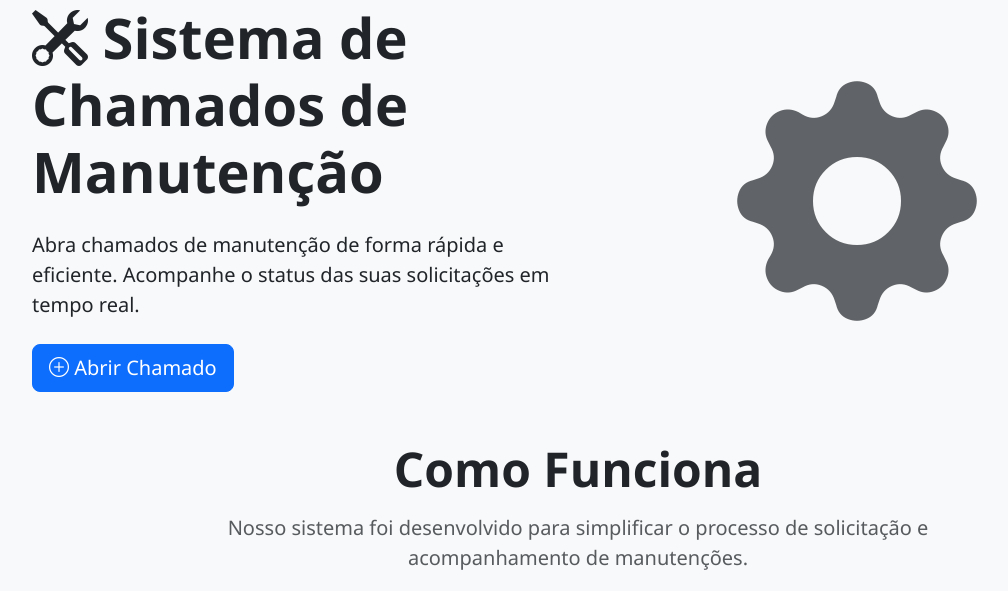
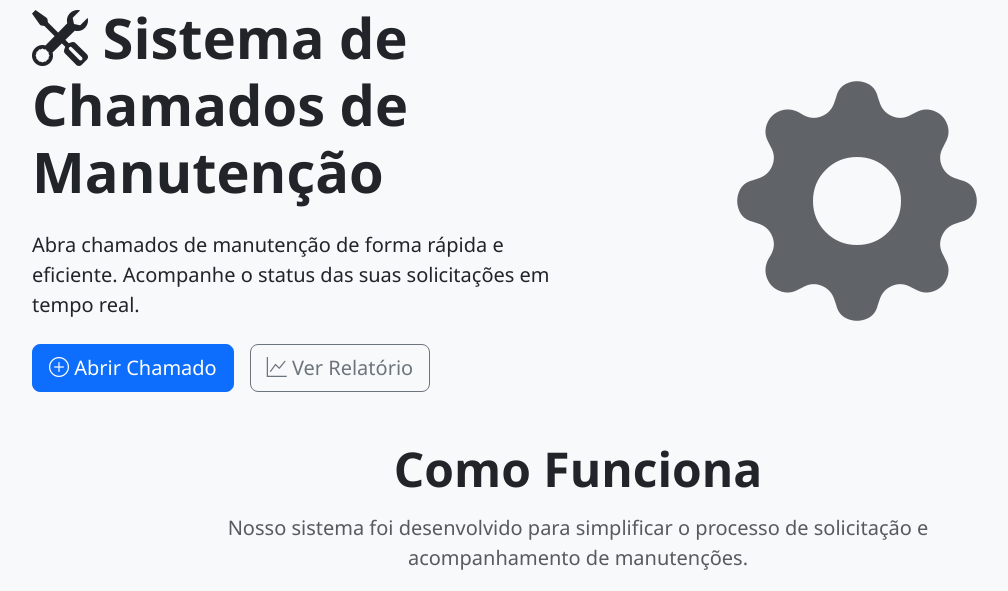
Before and after one commit to MarceloGomesFollow/APPManutencaoNEW, a Flask app: page /chamados/ in a window 1280 px wide. Shown: the part 76-667 px from the top of the page, without its empty margins (62-1070 px from the left). Run offline with Flask 3, Linux system fonts and the light colour scheme; data that the repository does not hold is empty; parts of the project's set-up code (start-up, migrations or seed data) failed here and were passed over.

Commit message:
fix: pagina inicial  - correção butoes abrir chamado e relatorios

```diff
--- a/src/templates/index.html
+++ b/src/templates/index.html
@@ -16,10 +16,10 @@
                     Acompanhe o status das suas solicitações em tempo real.
                 </p>
                 <div class="d-flex flex-wrap gap-3">
-                    <a href="{{ url_for('chamado.index') }}" class="btn btn-primary btn-lg">
+                    <a href="{{ url_for('chamado.abrir_chamado') }}" class="btn btn-primary btn-lg">
                         <i class="bi bi-plus-circle"></i> Abrir Chamado
                     </a>
-                    <a href="{{ url_for('chamado.relatorio') }}" class="btn btn-outline-light btn-lg">
+                    <a href="{{ url_for('chamado.relatorio') }}" class="btn btn-outline-secondary btn-lg">
                         <i class="bi bi-graph-up"></i> Ver Relatório
                     </a>
                 </div>
```
